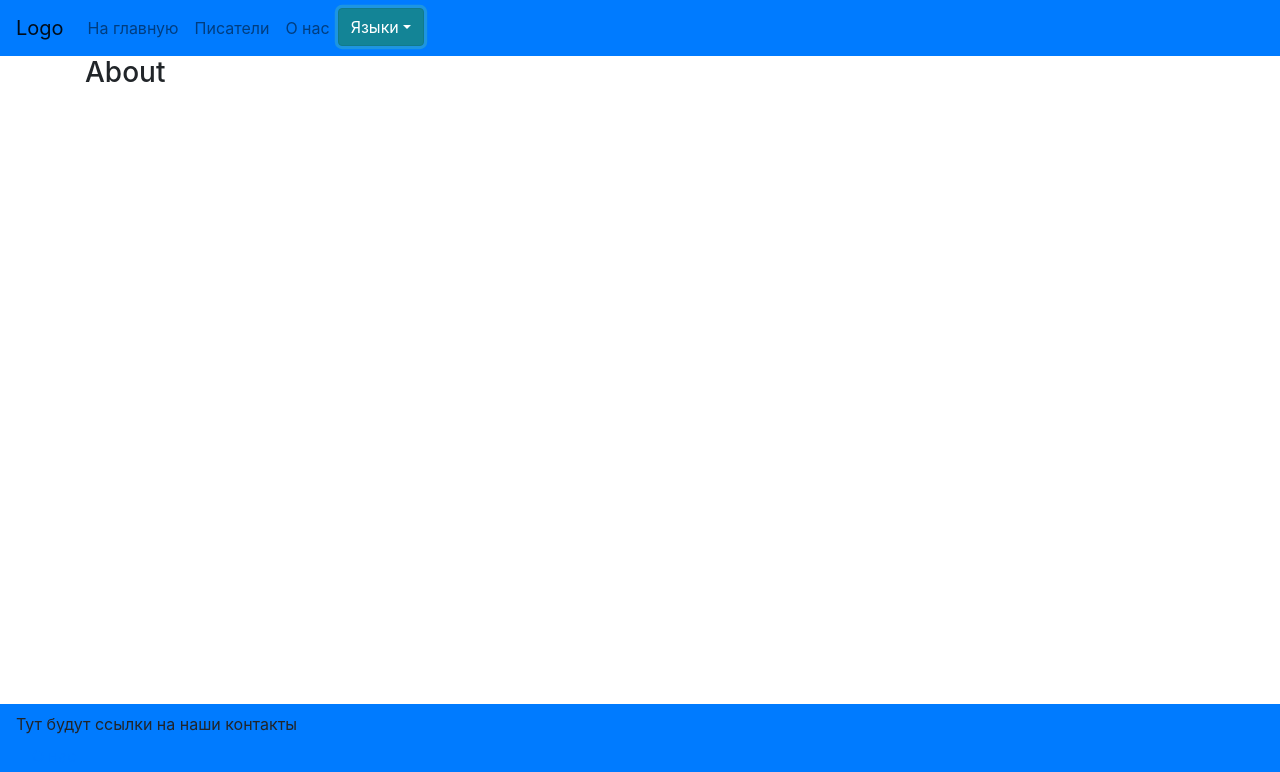
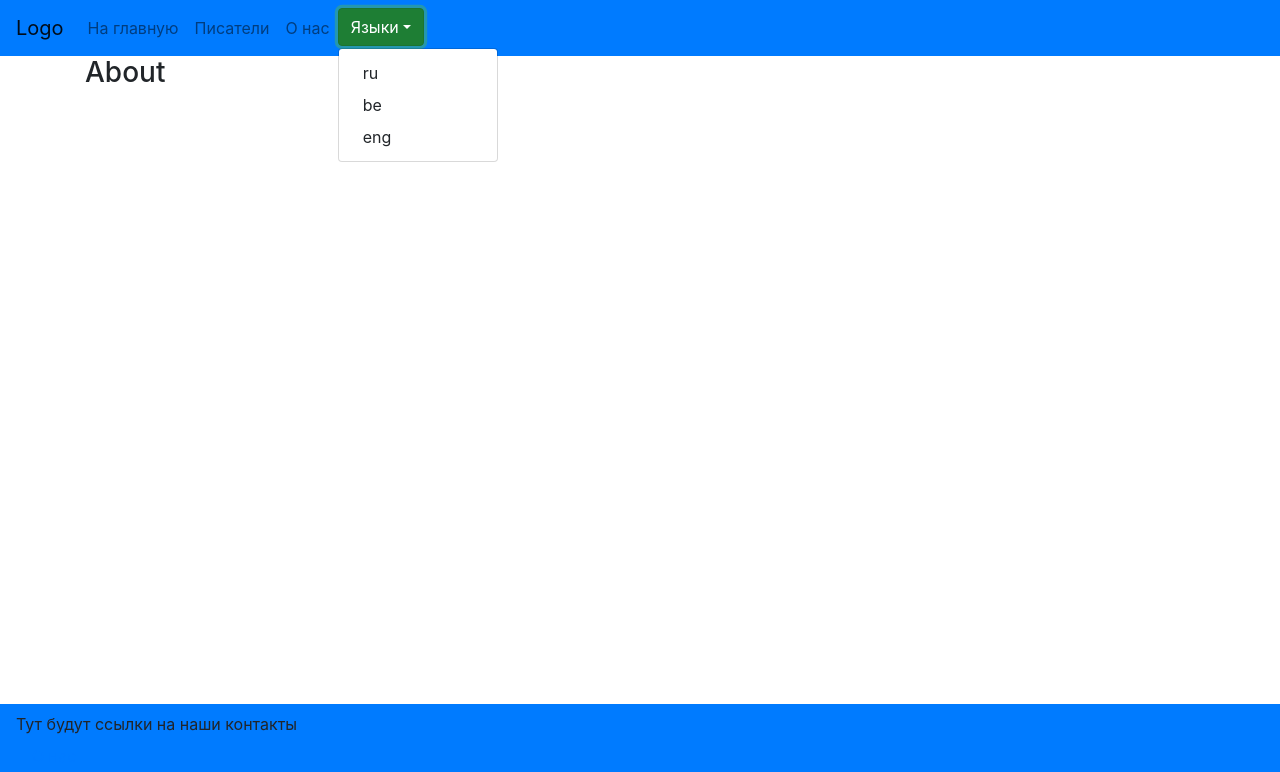
Before and after one commit to Guseff/culture-portal, a React app: page /about in a window 1280 px wide. Both pictures are taken after a click on the button "Языки". Shown: the top 772 px of the page. Built offline with nearby package versions, Linux system fonts and the light colour scheme.

Commit message:
refactor: refactoring language in header

```diff
--- a/src/components/Footer/Footer.tsx
+++ b/src/components/Footer/Footer.tsx
@@ -1,6 +1,6 @@
 import * as React from 'react';
 
-import { Container, Navbar } from 'react-bootstrap';
+import { Navbar } from 'react-bootstrap';
 import { Link } from 'react-router-dom';
 import { Nav } from 'react-bootstrap';
 
@@ -8,14 +8,12 @@ const Footer = () => {
   return (
     <footer className=" bg-primary fixed-bottom">
       <Navbar color="dark">
-        <Container fluid={true}>
         <address>
           <a>Тут будут ссылки на наши контакты</a>
           <Nav.Link as={Link} to="/author">
             О нас
           </Nav.Link>
         </address>
-        </Container>
       </Navbar>
     </footer>
   );
--- a/src/components/Header/Header.tsx
+++ b/src/components/Header/Header.tsx
@@ -1,7 +1,7 @@
 import * as React from 'react';
 
 import { Link } from 'react-router-dom';
-import { Navbar, Nav } from 'react-bootstrap';
+import { Navbar, Nav, Dropdown } from 'react-bootstrap';
 
 const Header = () => {
   return (
@@ -18,30 +18,17 @@ const Header = () => {
           <Nav.Link as={Link} to="/about">
             О нас
           </Nav.Link>
-          <div className="dropdown">
-            <button
-              className="btn btn-info dropdown-toggle"
-              type="button"
-              id="dropdownMenu1"
-              data-toggle="dropdown"
-              aria-haspopup="true"
-              aria-expanded="true"
-            >
+          <Dropdown>
+            <Dropdown.Toggle variant="success" id="dropdown-basic">
               Языки
-              <span className="caret"></span>
-            </button>
-            <ul className="dropdown-menu">
-              <li>
-                <a href="#">ru</a>
-              </li>
-              <li>
-                <a href="#">be</a>
-              </li>
-              <li>
-                <a href="#">eng</a>
-              </li>
-            </ul>
-          </div>
+            </Dropdown.Toggle>
+
+            <Dropdown.Menu>
+              <Dropdown.Item href="#/action-1">ru</Dropdown.Item>
+              <Dropdown.Item href="#/action-2">be</Dropdown.Item>
+              <Dropdown.Item href="#/action-3">eng</Dropdown.Item>
+            </Dropdown.Menu>
+          </Dropdown>
         </Nav>
       </Navbar>
     </header>
--- a/src/views/Main.tsx
+++ b/src/views/Main.tsx
@@ -1,5 +1,5 @@
 import * as React from 'react';
-import { Container } from 'react-bootstrap';
+import { Row, Col, Container } from 'react-bootstrap';
 
 class Main extends React.Component {
   title: string;
@@ -14,29 +14,30 @@ class Main extends React.Component {
   render() {
     return (
       <Container>
-        <main>
-          <section className="">
+        <Row>
+          <Col>
             <h1>Культурный портал о писателях Беларуси</h1>
             <p>
-              Культурный портал о писателях Беларуси — сборник статей о
-              выдающихся творческих личностях с их подробным описанием, включая
-              годы жизни, фотографии, биографии в виде временной шкалы, списки
-              авторских работ, видеозаписи, а также карты с обозначением их
-              основной деятельности. Вы можете выбрать автора из списка и узнать
-              о нём подробнее. Кроме того, каждый день меняется писатель в
-              секции «Писатель дня». В графе «О нас» Вы сможете узнать о
-              разработчиках сайта, увидеть ход рабочего процесса и посмотреть на
-              шаблон стилей сайта.
+              Культурный портал о писателях Беларуси — сборник статей о выдающихся
+              творческих личностях с их подробным описанием, включая годы жизни,
+              фотографии, биографии в виде временной шкалы, списки авторских
+              работ, видеозаписи, а также карты с обозначением их основной
+              деятельности. Вы можете выбрать автора из списка и узнать о нём
+              подробнее. Кроме того, каждый день меняется писатель в секции
+              «Писатель дня». В графе «О нас» Вы сможете узнать о разработчиках
+              сайта, увидеть ход рабочего процесса и посмотреть на шаблон стилей сайта.
             </p>
-          </section>
-          <section className="">
+          </Col>
+        </Row>
+        <Row>
+          <Col>
             <h2>Имя писателя</h2>
             <img src="" alt="фото писателя" />
             <h3>годы жизни</h3>
             <p>Информация о писателе (коротко)</p>
             <button>Узнать больше</button>
-          </section>
-        </main>
+          </Col>
+        </Row>
       </Container>
     );
   }
```
Lines whose indentation alone changed are shown as unchanged.
